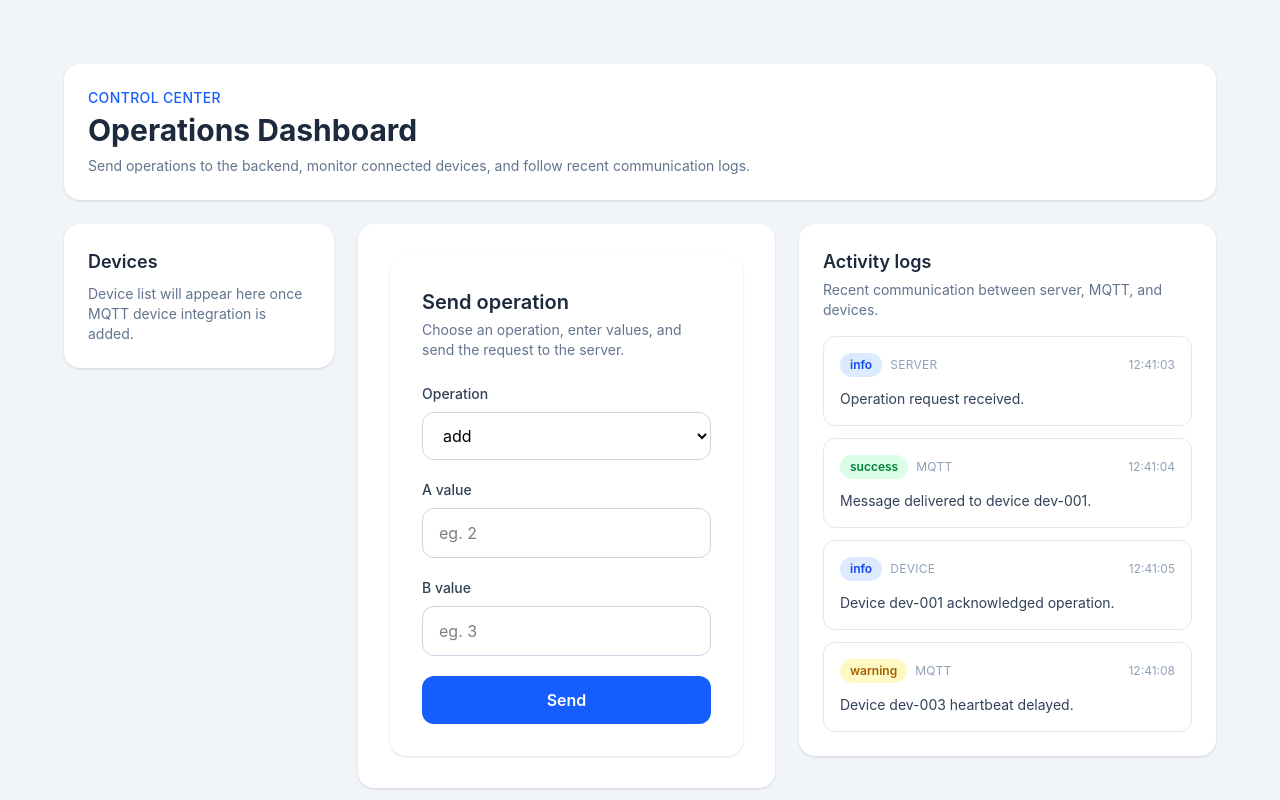
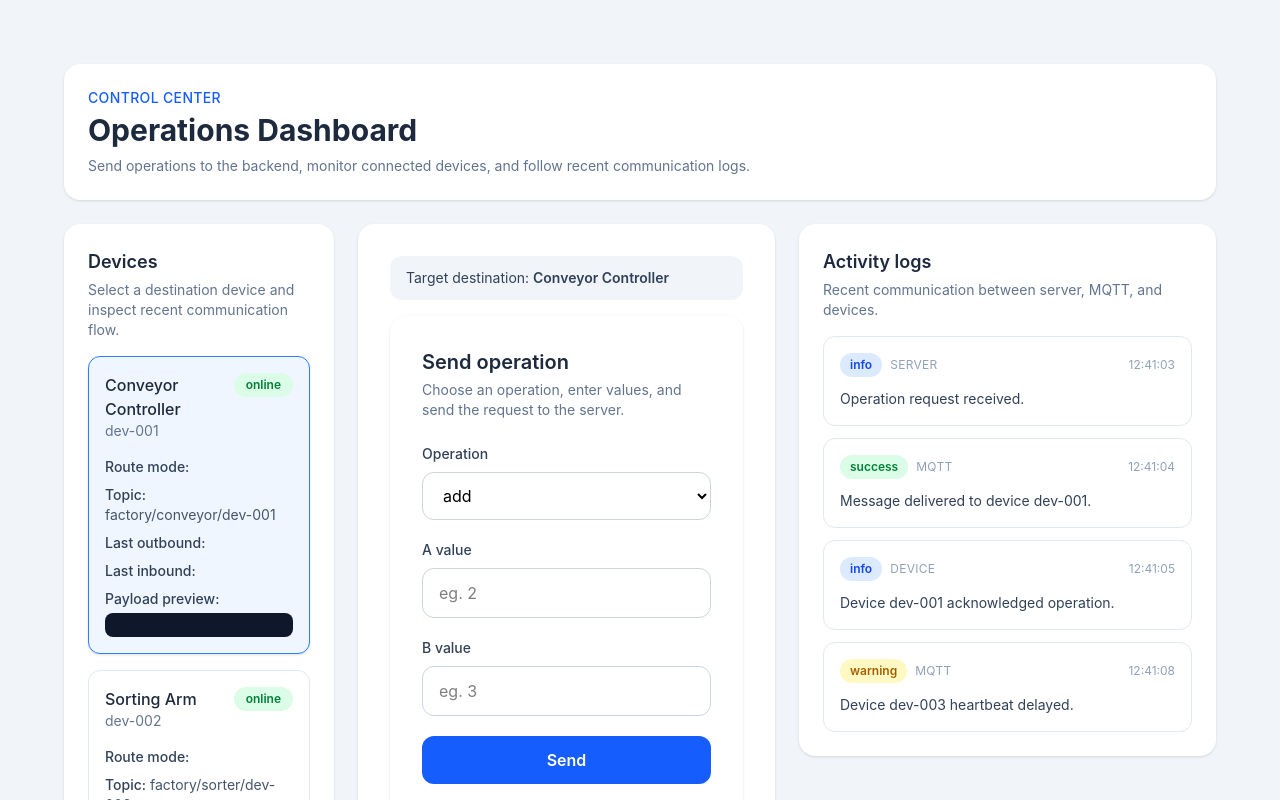
Before and after one commit to karber9/Projekt-IoT, a Next.js app in the folder frontend/: page / in a window 1280 px wide. Shown: the top 800 px of the page. Built offline with nearby package versions, Linux system fonts and the light colour scheme.

Commit message:
feat: enhance DevicesPanel with device selection and detailed information display

```diff
--- a/frontend/app/page.tsx
+++ b/frontend/app/page.tsx
@@ -10,14 +10,21 @@ import LogsPanel from "@/components/LogsPanel";
 import DashboardHeader from "@/components/DashboardHeader";
 import { validateOperationValues } from "@/features/validation";
 import type { Operation } from "@/features/types";
+import { mockDevices } from "@/data/mockDevices";
 
 export default function Home() {
+  const [selectedDeviceId, setSelectedDeviceId] = useState<string>(
+    mockDevices[0].id
+  );
   const [operation, setOperation] = useState<Operation>("add");
   const [a, setA] = useState("");
   const [b, setB] = useState("");
   const [response, setResponse] = useState<TaskResponse | null>(null);
   const [error, setError] = useState("");
   const [loading, setLoading] = useState(false);
+  const selectedDevice = mockDevices.find(
+    (device) => device.id === selectedDeviceId
+  );
 
   const handleSubmit = async () => {
     setError("");
@@ -60,10 +67,19 @@ export default function Home() {
 
         <div className="mt-6 grid gap-6 lg:grid-cols-8">
           <div className="lg:col-span-2">
-            <DevicesPanel />
+            <DevicesPanel
+              selectedDeviceId={selectedDeviceId}
+              onSelectDevice={setSelectedDeviceId}
+            />
           </div>
 
           <section className="rounded-2xl bg-white p-8 shadow-sm lg:col-span-3">
+          <div className="mb-4 rounded-xl bg-slate-100 px-4 py-3 text-sm text-slate-700">
+            Target destination:{" "}
+            <span className="font-semibold">
+              {selectedDevice?.name ?? "Unknown device"}
+            </span>
+          </div>
             <OperationForm
               operation={operation}
               setOperation={setOperation}
--- a/frontend/components/DevicesPanel.tsx
+++ b/frontend/components/DevicesPanel.tsx
@@ -1,10 +1,93 @@
-export default function DevicesPanel() {
-    return (
-      <section className="rounded-2xl bg-white p-6 shadow-sm">
+import { mockDevices } from "@/data/mockDevices";
+
+type DevicesPanelProps = {
+  selectedDeviceId: string;
+  onSelectDevice: (deviceId: string) => void;
+};
+
+export default function DevicesPanel({
+  selectedDeviceId,
+  onSelectDevice,
+}: DevicesPanelProps) {
+  return (
+    <section className="rounded-2xl bg-white p-6 shadow-sm">
+      <div className="mb-4">
         <h2 className="text-lg font-semibold text-slate-800">Devices</h2>
-        <p className="mt-2 text-sm text-slate-500">
-          Device list will appear here once MQTT device integration is added.
+        <p className="mt-1 text-sm text-slate-500">
+          Select a destination device and inspect recent communication flow.
         </p>
-      </section>
-    );
-  }
+      </div>
+
+      <div className="space-y-4">
+        {mockDevices.map((device) => {
+          const isSelected = selectedDeviceId === device.id;
+
+          return (
+            <button
+              key={device.id}
+              type="button"
+              onClick={() => onSelectDevice(device.id)}
+              className={`block w-full rounded-xl border p-4 text-left transition ${
+                isSelected
+                  ? "border-blue-500 bg-blue-50 shadow-sm"
+                  : "border-slate-200 bg-white hover:border-blue-300 hover:bg-slate-50"
+              }`}
+            >
+              <div className="flex items-start justify-between gap-3">
+                <div>
+                  <div className="flex items-center gap-2">
+                    <h3 className="font-medium text-slate-800">{device.name}</h3>
+                    {device.type === "server" && (
+                      <span className="rounded-full bg-blue-100 px-2 py-0.5 text-[10px] font-semibold uppercase tracking-wide text-blue-700">
+                        default
+                      </span>
+                    )}
+                  </div>
+                  <p className="text-sm text-slate-500">{device.id}</p>
+                </div>
+
+                <span
+                  className={`rounded-full px-3 py-1 text-xs font-semibold ${
+                    device.status === "online"
+                      ? "bg-green-100 text-green-700"
+                      : "bg-slate-200 text-slate-600"
+                  }`}
+                >
+                  {device.status}
+                </span>
+              </div>
+
+              <div className="mt-4 space-y-2 text-sm text-slate-600">
+                <p>
+                  <span className="font-medium text-slate-700">Route mode:</span>{" "}
+                  {device.routeMode}
+                </p>
+                <p>
+                  <span className="font-medium text-slate-700">Topic:</span>{" "}
+                  {device.topic}
+                </p>
+                <p>
+                  <span className="font-medium text-slate-700">Last outbound:</span>{" "}
+                  {device.lastOutbound}
+                </p>
+                <p>
+                  <span className="font-medium text-slate-700">Last inbound:</span>{" "}
+                  {device.lastInbound}
+                </p>
+
+                <div>
+                  <p className="mb-1 font-medium text-slate-700">
+                    Payload preview:
+                  </p>
+                  <pre className="overflow-x-auto rounded-lg bg-slate-900 p-3 text-xs text-slate-100">
+                    {device.payloadPreview}
+                  </pre>
+                </div>
+              </div>
+            </button>
+          );
+        })}
+      </div>
+    </section>
+  );
+}
--- /dev/null
+++ b/frontend/data/mockDevices.ts
@@ -0,0 +1,44 @@
+// data/mockDevices.ts
+export type Device = {
+  id: string;
+  name: string;
+  status: "online" | "offline";
+  lastSeen: string;
+  topic: string;
+  serverConnection: "connected" | "disconnected";
+  heartbeat: string;
+  activity: string;
+};
+
+export const mockDevices: Device[] = [
+  {
+    id: "dev-001",
+    name: "Conveyor Controller",
+    status: "online",
+    lastSeen: "just now",
+    topic: "factory/conveyor/dev-001",
+    serverConnection: "connected",
+    heartbeat: "2s ago",
+    activity: "Idle",
+  },
+  {
+    id: "dev-002",
+    name: "Sorting Arm",
+    status: "online",
+    lastSeen: "10s ago",
+    topic: "factory/sorter/dev-002",
+    serverConnection: "connected",
+    heartbeat: "5s ago",
+    activity: "Waiting for task",
+  },
+  {
+    id: "dev-003",
+    name: "Packaging Unit",
+    status: "offline",
+    lastSeen: "3m ago",
+    topic: "factory/packaging/dev-003",
+    serverConnection: "disconnected",
+    heartbeat: "No recent heartbeat",
+    activity: "Unavailable",
+  },
+];
```
